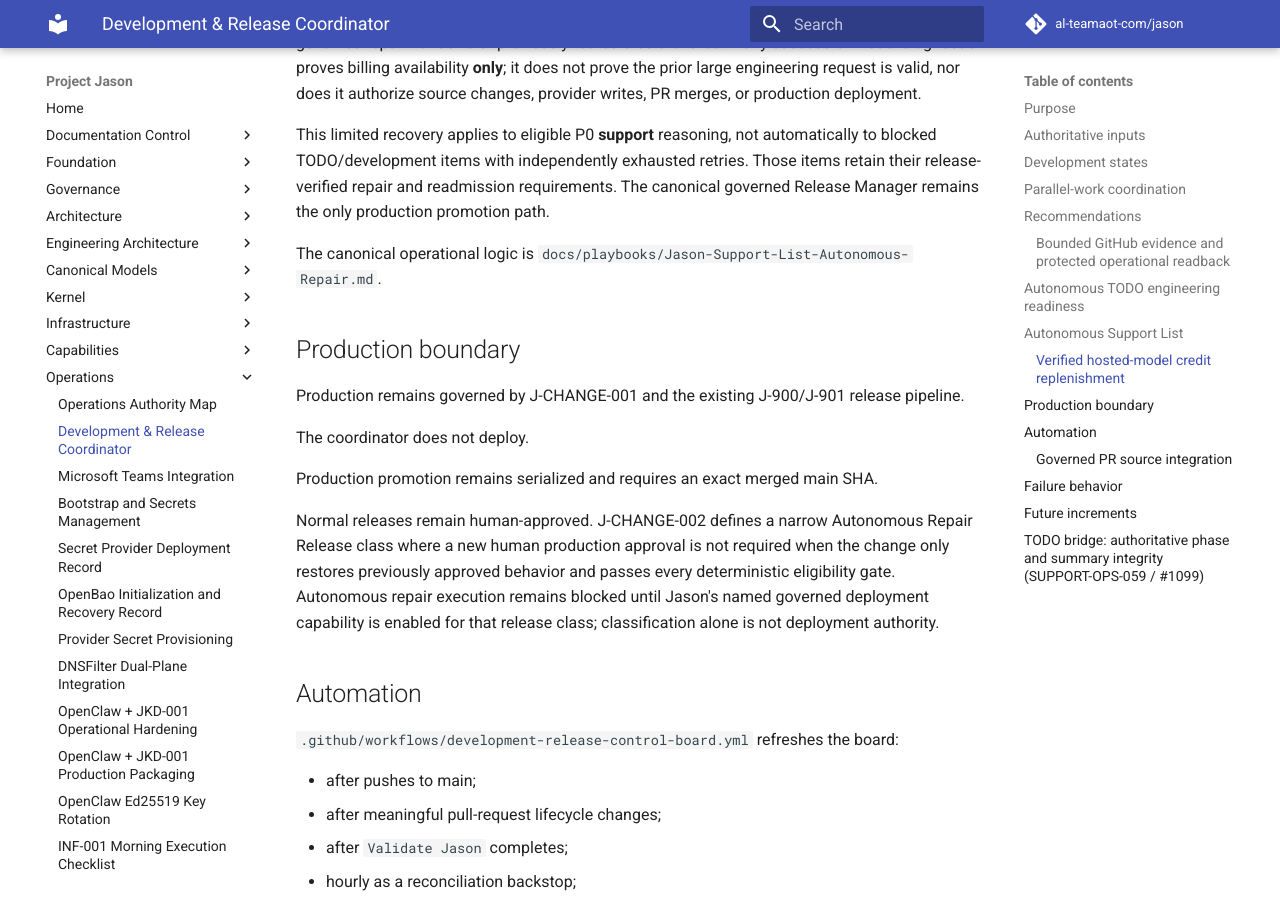
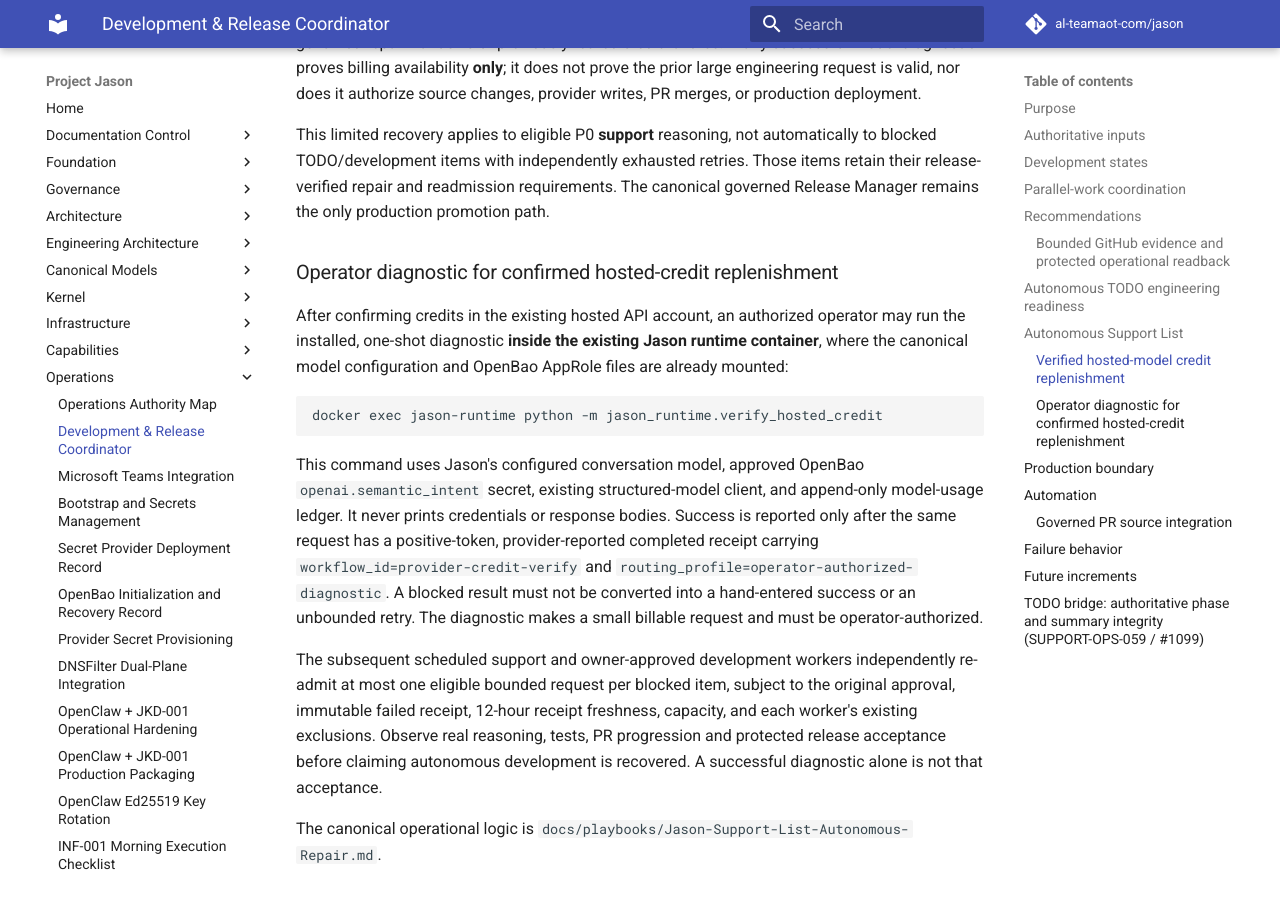
Before and after one commit to al-teamaot-com/jason, an MkDocs documentation site: the page built from docs/operations/Development-Release-Coordinator.md, in a window 1280 px wide and 900 px high, scrolled down 4851 px. Built offline with MkDocs 1.6.1 and Material for MkDocs 9.7.7, drawn with Linux system fonts in a browser that asks for light colours; comment, search, counter and statistics services are not loaded.

Commit message:
Document safe credit diagnostic and recovery acceptance

````diff
--- a/docs/operations/Development-Release-Coordinator.md
+++ b/docs/operations/Development-Release-Coordinator.md
@@ -147,6 +147,34 @@
 requirements. The canonical governed Release Manager remains the only
 production promotion path.
 
+### Operator diagnostic for confirmed hosted-credit replenishment
+
+After confirming credits in the existing hosted API account, an authorized operator
+may run the installed, one-shot diagnostic **inside the existing Jason runtime
+container**, where the canonical model configuration and OpenBao AppRole files
+are already mounted:
+
+```bash
+docker exec jason-runtime python -m jason_runtime.verify_hosted_credit
+```
+
+This command uses Jason's configured conversation model, approved OpenBao
+`openai.semantic_intent` secret, existing structured-model client, and append-only
+model-usage ledger. It never prints credentials or response bodies. Success is
+reported only after the same request has a positive-token, provider-reported
+completed receipt carrying `workflow_id=provider-credit-verify` and
+`routing_profile=operator-authorized-diagnostic`. A blocked result must not be
+converted into a hand-entered success or an unbounded retry. The diagnostic
+makes a small billable request and must be operator-authorized.
+
+The subsequent scheduled support and owner-approved development workers
+independently re-admit at most one eligible bounded request per blocked item,
+subject to the original approval, immutable failed receipt, 12-hour receipt
+freshness, capacity, and each worker's existing exclusions. Observe real
+reasoning, tests, PR progression and protected release acceptance before
+claiming autonomous development is recovered. A successful diagnostic alone
+is not that acceptance.
+
 The canonical operational logic is `docs/playbooks/Jason-Support-List-Autonomous-Repair.md`.
 
 ## Production boundary
````
